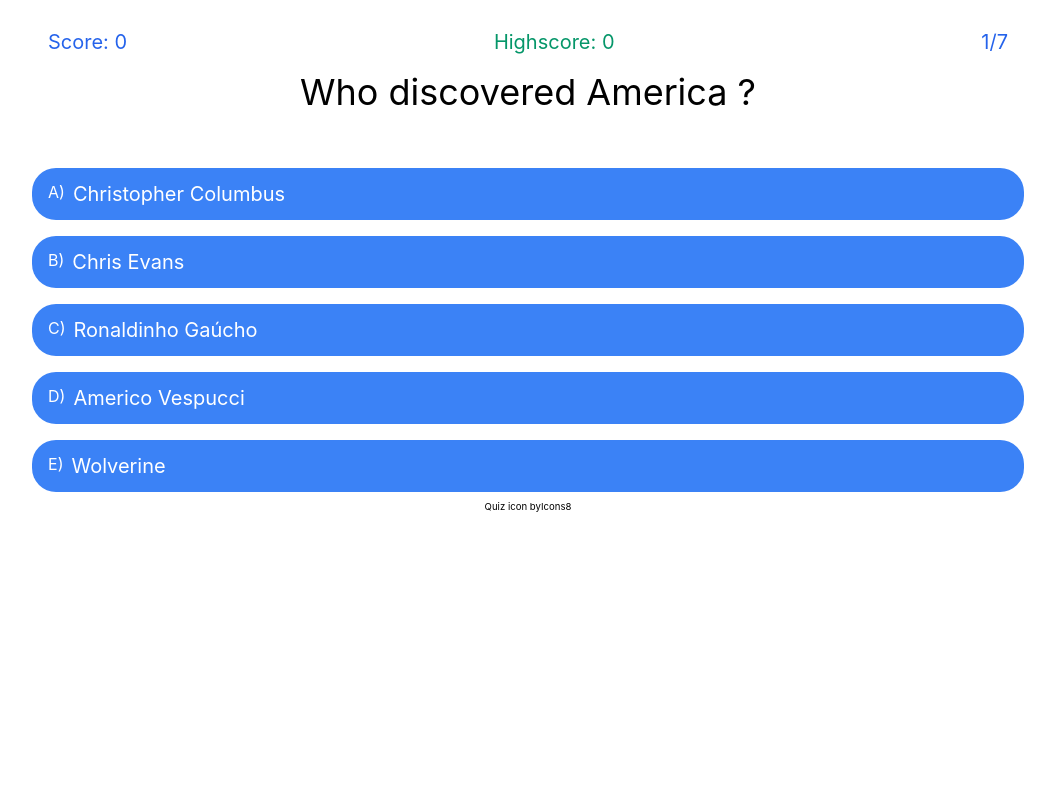
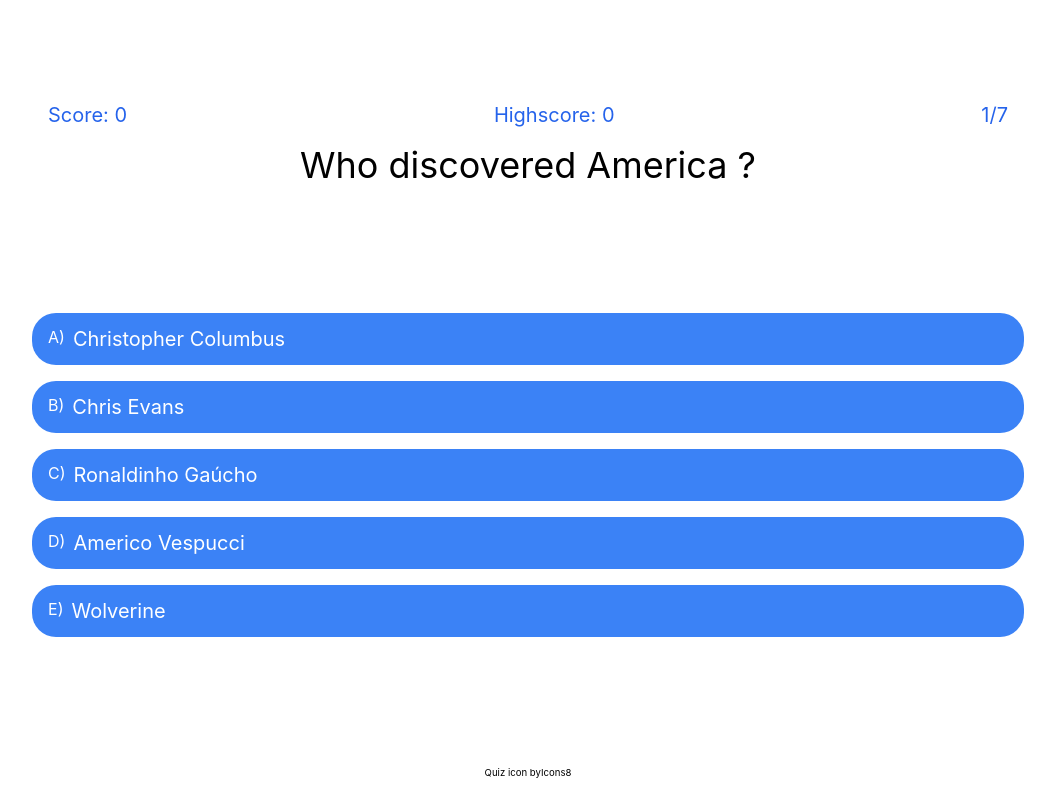
Before and after one commit to KeysiJones/Quiz, a React (Create React App) app: page / in a window 1280 px wide. Both pictures are taken after a click on the button "Start playing". Shown: the whole page, without its empty margins (112-1167 px from the left). Built offline with nearby package versions, Linux system fonts and the light colour scheme.

Commit message:
feat: sets highscore only when the game is over, adapts game screen to look good on big and small devices

```diff
--- a/public/index.html
+++ b/public/index.html
@@ -37,19 +37,4 @@
       To create a production bundle, use `npm run build` or `yarn build`.
     -->
   </body>
-  <footer style="display: flex; place-content: center">
-    <a
-      target="_blank"
-      style="font-size: 60%; text-align: center"
-      href="https://icons8.com/icon/mgIHjVLgKRMv/quiz"
-    >
-      Quiz icon by</a
-    >
-    <a
-      target="_blank"
-      style="font-size: 60%; text-align: center"
-      href="https://icons8.com"
-      >Icons8</a
-    >
-  </footer>
 </html>
--- a/src/App.js
+++ b/src/App.js
@@ -3,35 +3,61 @@ import { Question, PlayButton } from "./components";
 import "./App.css";
 import { questions } from "./mocks/questions";
 
-let answered = [];
+let answeredQuestions = [];
 
 function App() {
   const [availableQuestions, setAvailableQuestions] = useState([]);
   const [isFirstRender, setIsFirstRender] = useState(true);
+  const latestHighScore = parseInt(localStorage.getItem("highscore") ?? "0");
 
-  const jumper = (previousQuestion) => {
-    answered.push(previousQuestion);
+  const jumper = (previousQuestion, lastScore) => {
+    answeredQuestions.push(previousQuestion);
 
-    setAvailableQuestions(
-      availableQuestions.filter((a) => !answered.some((ans) => ans === a.id))
+    let remainingQuestions = availableQuestions.filter(
+      (availableQuestion) =>
+        !answeredQuestions.some(
+          (answeredQuestion) => answeredQuestion === availableQuestion.id
+        )
     );
+
+    setAvailableQuestions(remainingQuestions);
+
+    const GameIsOver = remainingQuestions.length === 0;
+
+    if (GameIsOver & (lastScore > latestHighScore))
+      localStorage.setItem("highscore", lastScore.toString());
   };
 
   const playAgain = () => {
     setAvailableQuestions(questions);
-    answered = [];
+    answeredQuestions = [];
   };
 
   return isFirstRender ? (
     <PlayButton setIsFirstRender={setIsFirstRender} playAgain={playAgain} />
   ) : (
-    <div className="mt-3 text-center bg-white flex flex-col justify-center max-w-screen-lg mx-auto">
+    <div className="mt-3 h-96vh text-center bg-white flex flex-col justify-center max-w-screen-lg mx-auto">
       <Question
         actualQuestion={availableQuestions[0]}
         jumper={jumper}
         playAgain={playAgain}
         quantity={questions.length}
       />
+      <footer style={{display: "flex", placeContent: "center"}}>
+        <a
+          target="_blank"
+          style={{fontSize: "60%", textAlign: "center"}}
+          href="https://icons8.com/icon/mgIHjVLgKRMv/quiz" rel="noreferrer"
+        >
+          Quiz icon by</a
+        >
+        <a
+          target="_blank"
+          style={{fontSize: "60%", textAlign: "center"}}
+          href="https://icons8.com" rel="noreferrer"
+          >Icons8</a
+        >
+      </footer>
     </div>
   );
 }
--- a/src/components/highscore.tsx
+++ b/src/components/highscore.tsx
@@ -1,5 +1,3 @@
-import React, { useEffect } from "react";
-
 type Props = {
   score: number;
 };
@@ -7,22 +5,9 @@ type Props = {
 export default function Highscore({ score }: Props) {
   const latestHighScore = parseInt(localStorage.getItem("highscore") ?? "0");
 
-  const highestScore = latestHighScore > score ? latestHighScore : score;
-
-  useEffect(() => {
-    if (score > latestHighScore)
-      localStorage.setItem("highscore", score.toString());
-  }, [score, latestHighScore]);
-
   return (
     <div>
-      <p
-        className={`text-xl ${
-          latestHighScore > score ? "text-blue-600" : "text-green-600"
-        }`}
-      >
-        Highscore:&nbsp;{highestScore}
-      </p>
+      <p className="text-xl text-blue-600">Highscore:&nbsp;{latestHighScore}</p>
     </div>
   );
 }
--- a/src/components/playButton.tsx
+++ b/src/components/playButton.tsx
@@ -5,7 +5,7 @@ type playButtonProps = {
 
 function PlayButton({ playAgain, setIsFirstRender }: playButtonProps & {}) {
   return (
-    <div className="h-screen bg-white">
+    <div className="h-96vh bg-white">
       <div className="justify-center items-center h-screen flex">
         <button
           onClick={() => {
--- a/src/components/question.tsx
+++ b/src/components/question.tsx
@@ -23,7 +23,7 @@ function Question({
   const [selectedOption, setSelectedOption] = useState(null);
 
   return (
-    <>
+    <main className="flex flex-col h-96vh justify-between sm:justify-evenly mb-12">
       <div className="mb-8">
         <div
           className={`flex ${
@@ -54,6 +54,7 @@ function Question({
           {actualQuestion ? actualQuestion.question : "Game Over"}
         </p>
       </div>
+      <div className="flex flex-col">
       {actualQuestion ? (
         actualQuestion.options.map((option, index) => {
           return (
@@ -84,7 +85,8 @@ function Question({
           </button>
         </div>
       )}
-    </>
+      </div>
+    </main>
   );
 }
 
--- a/src/components/questionButton.tsx
+++ b/src/components/questionButton.tsx
@@ -28,16 +28,17 @@ function QuestionButton({
   const [bgColor, setBgColor] = useState("bg-blue-500");
   const [borderColor, setBorderColor] = useState("");
   const [disabled, setDisabled] = useState(false);
+  let updatedScore = score;
   useEffect(() => {
     return () => {
       _timeOutReference = null;
-      setSelectedOption(null)
+      setSelectedOption(null);
     };
   }, []);
   useEffect(() => {
-    if(_timeOutReference && selectedOption !== correct && correct === letter){
-      setBorderColor("border-green-500 border-4")
-      setBgColor("bg-green-600")
+    if (_timeOutReference && selectedOption !== correct && correct === letter) {
+      setBorderColor("border-green-500 border-4");
+      setBgColor("bg-green-600");
     }
   }, [selectedOption, correct, letter]);
   return (
@@ -50,10 +51,11 @@ function QuestionButton({
           if (correct === letter) {
             color = "bg-green-500";
             setScore(score + 10);
+            updatedScore = score + 10;
           }
           setBgColor(color);
           _timeOutReference = setTimeout(() => {
-            jumper(previousQuestion);
+            jumper(previousQuestion, updatedScore);
             setBgColor("bg-blue-500");
             setDisabled(false);
           }, 1000);
--- a/src/index.css
+++ b/src/index.css
@@ -15,3 +15,7 @@ code {
   font-family: source-code-pro, Menlo, Monaco, Consolas, "Courier New",
     monospace;
 }
+
+button {
+  @apply focus:outline-none focus:ring focus:border-blue-500;
+}
--- a/tailwind.config.js
+++ b/tailwind.config.js
@@ -2,10 +2,14 @@ module.exports = {
   purge: ["./src/**/*.{js,jsx,ts,tsx}", "./public/index.html"],
   darkMode: false, // or 'media' or 'class'
   theme: {
-    extend: {},
+    extend: {
+      spacing: {
+        '96vh': '96vh'
+      }
+    },
   },
   variants: {
-    extend: {},
+    extend: {}
   },
   plugins: [],
 };
```
